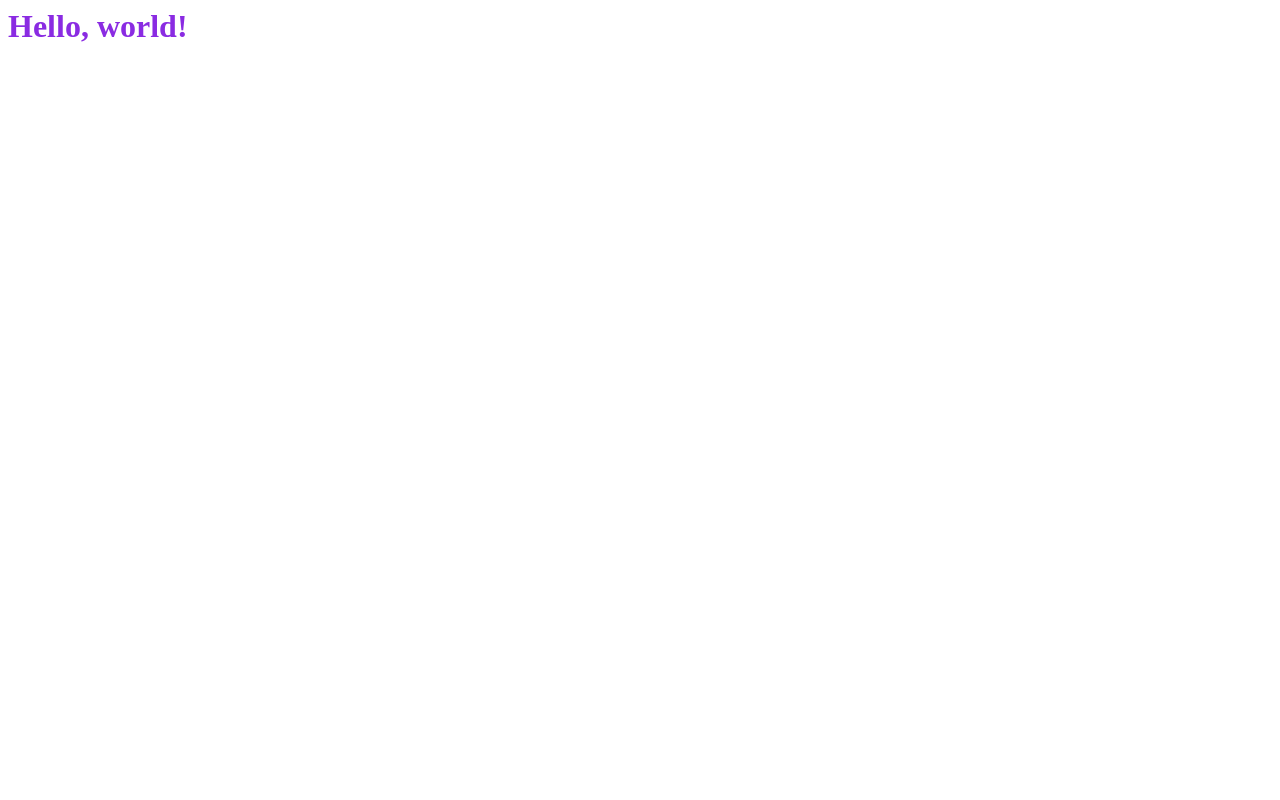
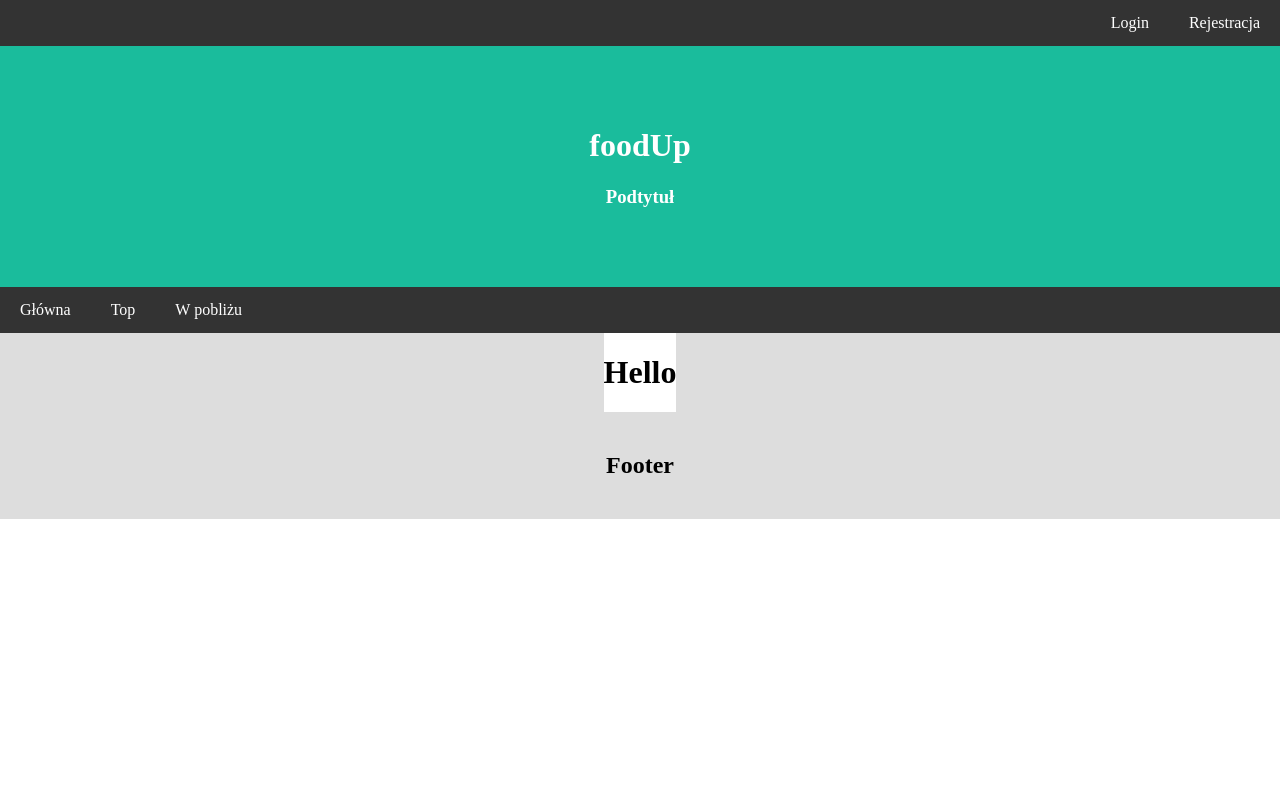
Before and after one commit to kmlwg/OA, a Django app: page /foodup/ in a window 1280 px wide. Before the commit the page is almost empty. Run offline with Django 3.2, Linux system fonts and the light colour scheme; style sheets or scripts are compiled from the project's sources; some libraries are stand-ins or nearby versions.

Commit message:
main page

```diff
--- a/OA/settings.py
+++ b/OA/settings.py
@@ -76,7 +76,7 @@ STATICFILES_FINDERS = [
     'sass_processor.finders.CssFinder',
 ]
 
-SASS_PROCESSOR_ROOT = '../foodUp/static'
+SASS_PROCESSOR_ROOT = os.path.join(BASE_DIR, 'foodUp/static')
 
 WSGI_APPLICATION = 'OA.wsgi.application'
 
--- a/foodUp/static/foodUp/style.scss
+++ b/foodUp/static/foodUp/style.scss
@@ -1,3 +1,71 @@
-h1 {
-  color: blueviolet;
+$header-color: #1abc9c;
+$navbar-color: #333;
+
+* {
+  box-sizing: border-box;
 }
+
+body {
+  margin: 0px;
+}
+
+.navbar {
+  display: flex;
+  background: $navbar-color;
+
+  a {
+    padding: 14px 20px;
+    color: white;
+    text-decoration: none;
+    text-align: center;
+  }
+  a:hover {
+    background-color: #ddd;
+    color: black;
+  }
+}
+
+header {
+  padding: 60px;
+  text-align: center;
+  background: $header-color;
+  color: white;
+
+
+}
+
+.user-bar {
+  display: flex;
+  background: $navbar-color;
+  justify-content: right;
+
+  a {
+    padding: 14px 20px;
+    color: white;
+    text-decoration: none;
+    text-align: center;
+  }
+  a:hover {
+    background-color: #ddd;
+    color: black;
+  }
+}
+.row {
+  display: flex;
+
+  .main {
+    flex: 60%;
+  }
+
+  .side {
+    flex: 20%;
+    background: #dddddd;
+  }
+}
+
+
+.footer {
+  padding: 20px;
+  text-align: center;
+  background: #ddd;
+}
--- /dev/null
+++ b/foodUp/templates/foodUp/base_html.html
@@ -0,0 +1,40 @@
+{% load static %}
+{% load sass_tags %}
+
+<!DOCTYPE html>
+<html lang="pl">
+<head>
+    <meta charset="UTF-8">
+    <meta name="viewport" content="width=device-width, initial-scale=1">
+    <title>foodUp</title>
+    <link rel="stylesheet" type="text/css" href="{% sass_src "foodUp/style.scss" %}">
+</head>
+<body>
+
+{% block body %}
+    <div class="user-bar">
+        <a href="#">Login</a>
+        <a href="#">Rejestracja</a>
+    </div>
+    <header>
+        <h1>foodUp</h1>
+        <h3>Podtytuł</h3>
+    </header>
+    <div class="navbar" id="navbar">
+        <a href="#">Główna</a>
+        <a href="#">Top</a>
+        <a href="#">W pobliżu</a>
+    </div>
+    <div class="row">
+    <div class="side"></div>
+    {% block content %}
+    {% endblock %}
+    <div class="side"></div>
+{% endblock %}
+</div>
+<div class="footer">
+    <h2>Footer</h2>
+</div>
+</body>
+
+</html>
--- a/foodUp/templates/foodUp/index.html
+++ b/foodUp/templates/foodUp/index.html
@@ -1,7 +1,5 @@
-{% load static %}
-{% load sass_tags %}
+{% extends "foodUp/base_html.html" %}
 
-
-<link rel="stylesheet" type="text/css" href="{% static 'foodUp/style.scss' %}">
-
-<h1>Hello, world!</h1>
+{% block content %}
+    <h1>Hello</h1>
+{% endblock %}
```
Also changed, not shown: foodUp/models.py (line endings or trailing spaces).
